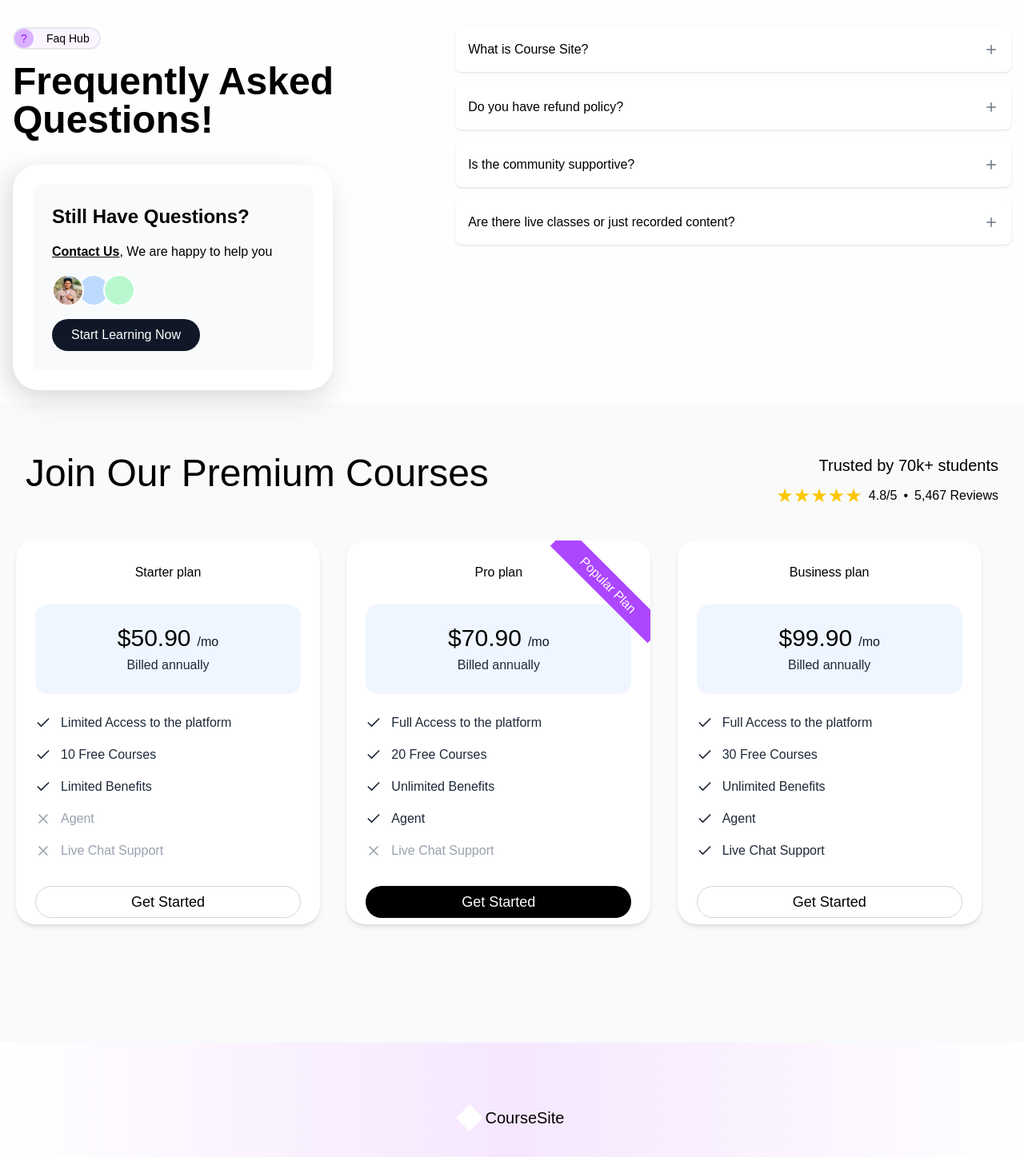
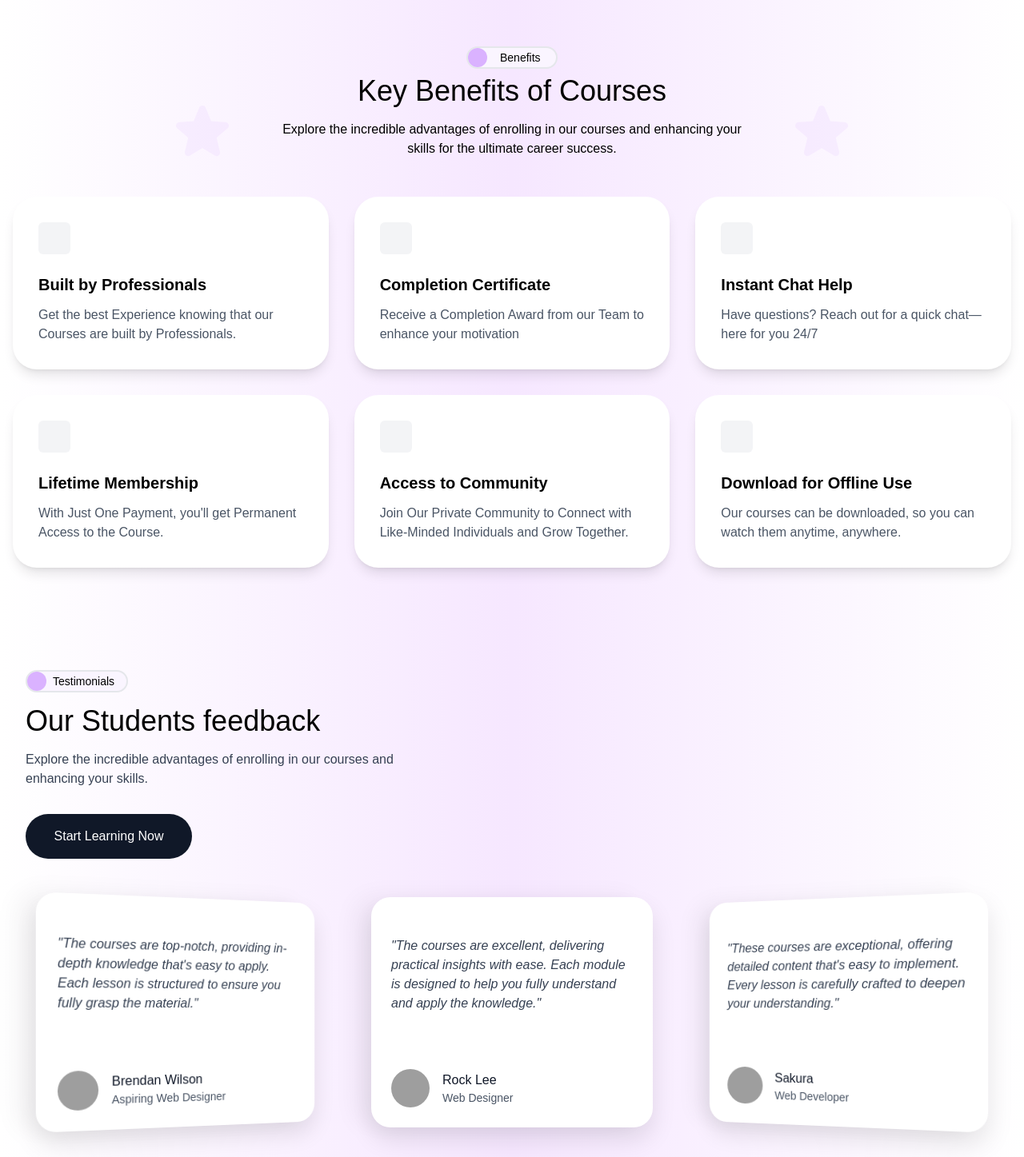
Before and after one commit to Ajnastk/SDEC-Courses, a Next.js app: page / in a window 1280 px wide. Shown: the part 1640-3087 px from the top of the page at 80% size. Built offline with nearby package versions, Linux system fonts and the light colour scheme; grey boxes are pictures that could not be loaded.

Commit message:
testimonials and benifits section completed

```diff
--- a/app/page.js
+++ b/app/page.js
@@ -3,12 +3,16 @@ import { Hero } from "@/components/Hero";
 import { FAQHub } from "@/components/Faq";
 
 import PremiumCourses from "@/components/PremiumCourses";
+import BenefitsSection from "@/components/BenefitsSection";
+import TestimonialsSection from "@/components/TestimonialsSection";
 
 export default function Home() {
   return (
     <div className="bg-[#fffefe]">
       <Hero />
       <BoostYourSkills/>
+      <BenefitsSection/>
+      <TestimonialsSection/>
       <FAQHub />
       <PremiumCourses/>
 
--- /dev/null
+++ b/components/BenefitsSection.js
@@ -0,0 +1,109 @@
+// BenefitsSection.jsx
+import React from "react";
+
+const BenefitsSection = () => {
+  const benefits = [
+    {
+      title: "Built by Professionals",
+      description:
+        "Get the best Experience knowing that our Courses are built by Professionals.",
+    },
+    {
+      title: "Completion Certificate",
+      description:
+        "Receive a Completion Award from our Team to enhance your motivation",
+    },
+    {
+      title: "Instant Chat Help",
+      description:
+        "Have questions? Reach out for a quick chat—here for you 24/7",
+    },
+    {
+      title: "Lifetime Membership",
+      description:
+        "With Just One Payment, you'll get Permanent Access to the Course.",
+    },
+    {
+      title: "Access to Community",
+      description:
+        "Join Our Private Community to Connect with Like-Minded Individuals and Grow Together.",
+    },
+    {
+      title: "Download for Offline Use",
+      description:
+        "Our courses can be downloaded, so you can watch them anytime, anywhere.",
+    },
+  ];
+
+  return (
+    <div className="py-16 bg-gradient-to-r from-white via-[#f6e7ff] to-white relative overflow-hidden">
+      {/* Decorative elements */}
+      <div className="absolute left-1/6 top-1/6 opacity-5">
+          <svg
+            xmlns="http://www.w3.org/2000/svg"
+            viewBox="0 0 24 24"
+            fill="currentColor"
+            className="w-20 h-20 text-purple-500"
+          >
+            <path
+              fillRule="evenodd"
+              d="M10.788 3.21c.448-1.077 1.976-1.077 2.424 0l2.082 5.007 5.404.433c1.164.093 1.636 1.545.749 2.305l-4.117 3.527 1.257 5.273c.271 1.136-.964 2.033-1.96 1.425L12 18.354 7.373 21.18c-.996.608-2.231-.29-1.96-1.425l1.257-5.273-4.117-3.527c-.887-.76-.415-2.212.749-2.305l5.404-.433 2.082-5.006z"
+              clipRule="evenodd"
+            />
+          </svg>
+        </div>
+        <div className="absolute right-1/6 top-1/6 opacity-5">
+          <svg
+            xmlns="http://www.w3.org/2000/svg"
+            viewBox="0 0 24 24"
+            fill="currentColor"
+            className="w-20 h-20 text-purple-500"
+          >
+            <path
+              fillRule="evenodd"
+              d="M10.788 3.21c.448-1.077 1.976-1.077 2.424 0l2.082 5.007 5.404.433c1.164.093 1.636 1.545.749 2.305l-4.117 3.527 1.257 5.273c.271 1.136-.964 2.033-1.96 1.425L12 18.354 7.373 21.18c-.996.608-2.231-.29-1.96-1.425l1.257-5.273-4.117-3.527c-.887-.76-.415-2.212.749-2.305l5.404-.433 2.082-5.006z"
+              clipRule="evenodd"
+            />
+          </svg>
+        </div>
+
+      <div className="container mx-auto px-4">
+        {/* Header */}
+        <div className="text-center mb-12">
+          <div className="flex items-center justify-center mb-2">
+            <div className="bg-purple-50 border-2 border-gray-200 px-0 py-0 rounded-full flex items-center">
+              <div className="text-black font-medium w-[110px] text-sm flex items-center gap-4">
+                <span className="h-6 w-6 bg-purple-300 rounded-full flex items-center justify-center">
+                  <span className="text-purple-600"></span>
+                </span>
+                Benefits
+              </div>
+            </div>
+          </div>
+
+          <h2 className="text-4xl text-black mb-4">Key Benefits of Courses</h2>
+          <p className="text-black max-w-xl mx-auto">
+            Explore the incredible advantages of enrolling in our courses and
+            enhancing your skills for the ultimate career success.
+          </p>
+        </div>
+
+        {/* Benefits Grid */}
+        <div className="grid grid-cols-1 md:grid-cols-2 lg:grid-cols-3 gap-8">
+          {benefits.map((benefit, index) => (
+            <div
+              key={index}
+              className="bg-white rounded-[30px] shadow-lg p-8 relative"
+            >
+              <div className="w-10 h-10 rounded-md bg-gray-100 mb-6"></div>
+              <h3 className="text-xl font-poppins font-semibold text-black mb-3">{benefit.title}</h3>
+              <p className="text-gray-600">{benefit.description}</p>
+            </div>
+          ))}
+        </div>
+      </div>
+    </div>
+  );
+};
+
+export default BenefitsSection;
--- a/components/Footer.js
+++ b/components/Footer.js
@@ -2,7 +2,6 @@
 import Link from 'next/link';
 import Image from 'next/image';
 import "../app/globals.css"
-import { motion } from "framer-motion";
 
 const Footer = () => {
   return (
@@ -62,7 +61,7 @@ const Footer = () => {
           <Link href="/contact" className="hover:underline">Contact</Link>
           <Link href="/reviews" className="hover:underline">Reviews</Link>
           <Link href="/newsletter" className="hover:underline">Join Our news Letter</Link>
-          <Link href="/notify" className="border border-black rounded-full my-[-8px] px-4 py-2 hover:bg-gray-100">
+          <Link href="/notify" className="border border-black rounded-full my-[-8px] px-4 py-2 hover:bg-black hover:text-white">
             Notify Me
           </Link>
         </nav>
--- a/components/Hero.js
+++ b/components/Hero.js
@@ -127,7 +127,7 @@ export const Hero = () => {
           {/* Card 1 */}
           <div className="relative bg-white/10 backdrop-blur-md rounded-3xl p-6 shadow-lg transition hover:scale-105 duration-300 text-white">
             {/* Badge */}
-            <div className="absolute top-4 right-4 bg-black text-white rounded-4xl p-1 text-xs">
+            <div className="absolute top-4 right-4 bg-black text-white rounded-4xl w-[24px] p-1 text-xs">
               ✔
             </div>
 
@@ -147,7 +147,7 @@ export const Hero = () => {
 
           {/* Card 2 */}
           <div className="relative bg-white/10 backdrop-blur-md rounded-3xl p-6 shadow-lg transition hover:scale-105 duration-300 text-white">
-            <div className="absolute top-4 right-4 bg-black text-white rounded-full p-1 text-xs">
+            <div className="absolute top-4 right-4 bg-black w-[24px] text-white rounded-full p-1 text-xs">
               ✔
             </div>
             <div className="flex items-center justify-center w-16 h-16 rounded-full bg-white/20 mb-4 mx-auto">
@@ -163,7 +163,7 @@ export const Hero = () => {
 
           {/* Card 3 */}
           <div className="relative bg-white/10 backdrop-blur-md rounded-3xl p-6 shadow-lg transition hover:scale-105 duration-300 text-white">
-            <div className="absolute top-4 right-4 bg-black text-white rounded-full p-1 text-xs">
+            <div className="absolute top-4 right-4 bg-black text-white rounded-full w-[24px] p-1 text-xs">
               ✔
             </div>
             <div className="flex items-center justify-center w-16 h-16 rounded-full bg-white/20 mb-4 mx-auto">
--- /dev/null
+++ b/components/TestimonialsSection.js
@@ -0,0 +1,128 @@
+"use client";
+
+import { useState, useEffect } from "react";
+import Image from "next/image";
+export default function TestimonialsSection() {
+  const [windowWidth, setWindowWidth] = useState(0);
+
+  useEffect(() => {
+    // Initialize window width and set up listener
+    setWindowWidth(window.innerWidth);
+
+    const handleResize = () => {
+      setWindowWidth(window.innerWidth);
+    };
+
+    window.addEventListener("resize", handleResize);
+
+    // Clean up event listener
+    return () => {
+      window.removeEventListener("resize", handleResize);
+    };
+  }, []);
+
+  // Check if screen is large enough for 3 column layout (typically lg breakpoint)
+  const isLargeScreen = windowWidth >= 1024;
+
+  const testimonials = [
+    {
+      id: 1,
+      quote:
+        "The courses are top-notch, providing in-depth knowledge that's easy to apply. Each lesson is structured to ensure you fully grasp the material.",
+      name: "Brendan Wilson",
+      role: "Aspiring Web Designer",
+      image: "/api/placeholder/48/48",
+    },
+    {
+      id: 2,
+      quote:
+        "The courses are excellent, delivering practical insights with ease. Each module is designed to help you fully understand and apply the knowledge.",
+      name: "Rock Lee",
+      role: "Web Designer",
+      image: "/api/placeholder/48/48",
+    },
+    {
+      id: 3,
+      quote:
+        "These courses are exceptional, offering detailed content that's easy to implement. Every lesson is carefully crafted to deepen your understanding.",
+      name: "Sakura",
+      role: "Web Developer",
+      image: "/api/placeholder/48/48",
+    },
+  ];
+
+  return (
+    <div className="bg-gradient-to-r from-white via-[#f6e7ff] to-white py-16 p-8">
+      <div className="max-w-7xl mx-auto">
+        <div className="text-black font-medium w-32 items-center text-sm flex gap-2 bg-purple-50 border-2 border-gray-200 rounded-full mb-4">
+          <span className="h-6 w-6 bg-purple-300 rounded-full flex items-center justify-center">
+            <span className="text-purple-600"></span>
+          </span>
+          Testimonials
+        </div>
+        <h2 className="text-4xl font-poppins text-black mb-4">
+          Our Students feedback
+        </h2>
+
+        <p className="text-gray-700 mb-8 max-w-lg">
+          Explore the incredible advantages of enrolling in our courses and
+          enhancing your skills.
+        </p>
+        {/* CTA Button */}
+        <button className="relative overflow-hidden w-52 group py-2 bg-gray-900 text-white rounded-full font-medium hover:bg-gray-800 transition cursor-pointer mb-12">
+          <span className="block relative h-10 w-full">
+            <span className="absolute inset-0 flex items-center justify-center transition-all duration-300 transform group-hover:translate-y-full">
+              Start Learning Now
+            </span>
+            <span className="absolute inset-0 flex items-center justify-center transition-all duration-300 transform -translate-y-full group-hover:translate-y-0">
+              Start Learning Now
+            </span>
+          </span>
+        </button>
+
+        {/* Grid that changes from 3 columns to 2 columns based on screen size */}
+        <div className="grid grid-cols-1 md:grid-cols-2 lg:grid-cols-3 gap-6 lg:gap-20">
+          {testimonials.map((testimonial) => (
+            <div
+              key={testimonial.id}
+              className="bg-white p-6 rounded-3xl h-72 flex flex-col justify-between backdrop-blur-sm transition-transform relative"
+              style={{
+                boxShadow:
+                  "0 15px 30px rgba(0,0,0,0.1), -20px 0 30px rgba(0,0,0,0.05)",
+                border: "1px solid rgba(255,255,255,0.2)",
+                ...(isLargeScreen && {
+                  transform:
+                    testimonial.id === 1
+                      ? "perspective(180px) rotateY(3deg) rotateX(0deg) rotate(-0deg) translateX(20px)"
+                      : testimonial.id === 3
+                      ? "perspective(180px) rotateY(-3deg) rotateX(0deg) rotate(-0deg) translateX(-20px)"
+                      : "none",
+                }),
+              }}
+            >
+              <p className="text-gray-700 italic mt-6">
+                &quot;{testimonial.quote}&quot;
+              </p>
+
+              <div className="flex items-center gap-4">
+                <Image
+                  src={testimonial.image}
+                  alt={testimonial.name}
+                  width={48}
+                  height={48}
+                  className="w-12 h-12 rounded-full object-cover"
+                />
+                <div>
+                  <h4 className="font-medium text-gray-900">
+                    {testimonial.name}
+                  </h4>
+                  <p className="text-gray-600 text-sm">{testimonial.role}</p>
+                </div>
+              </div>
+            </div>
+          ))}
+        </div>
+      </div>
+    </div>
+  );
+}
```
